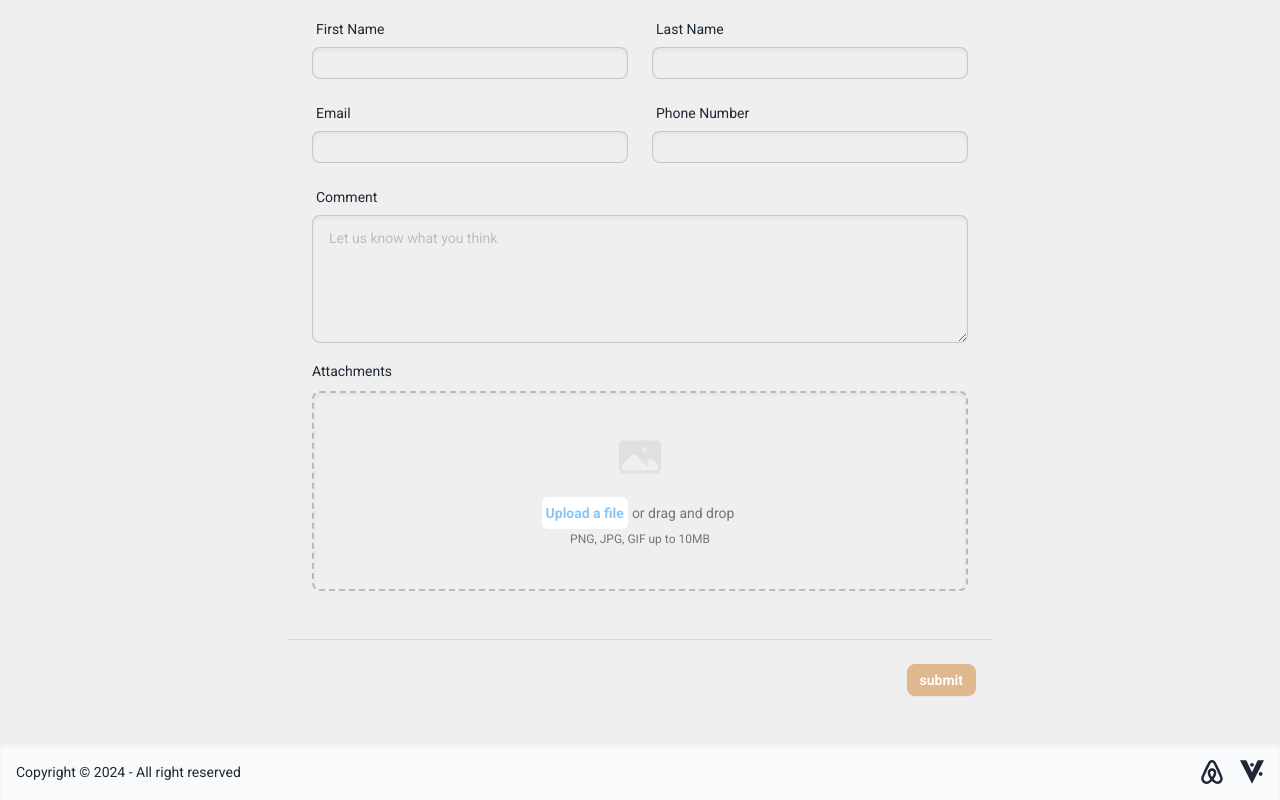
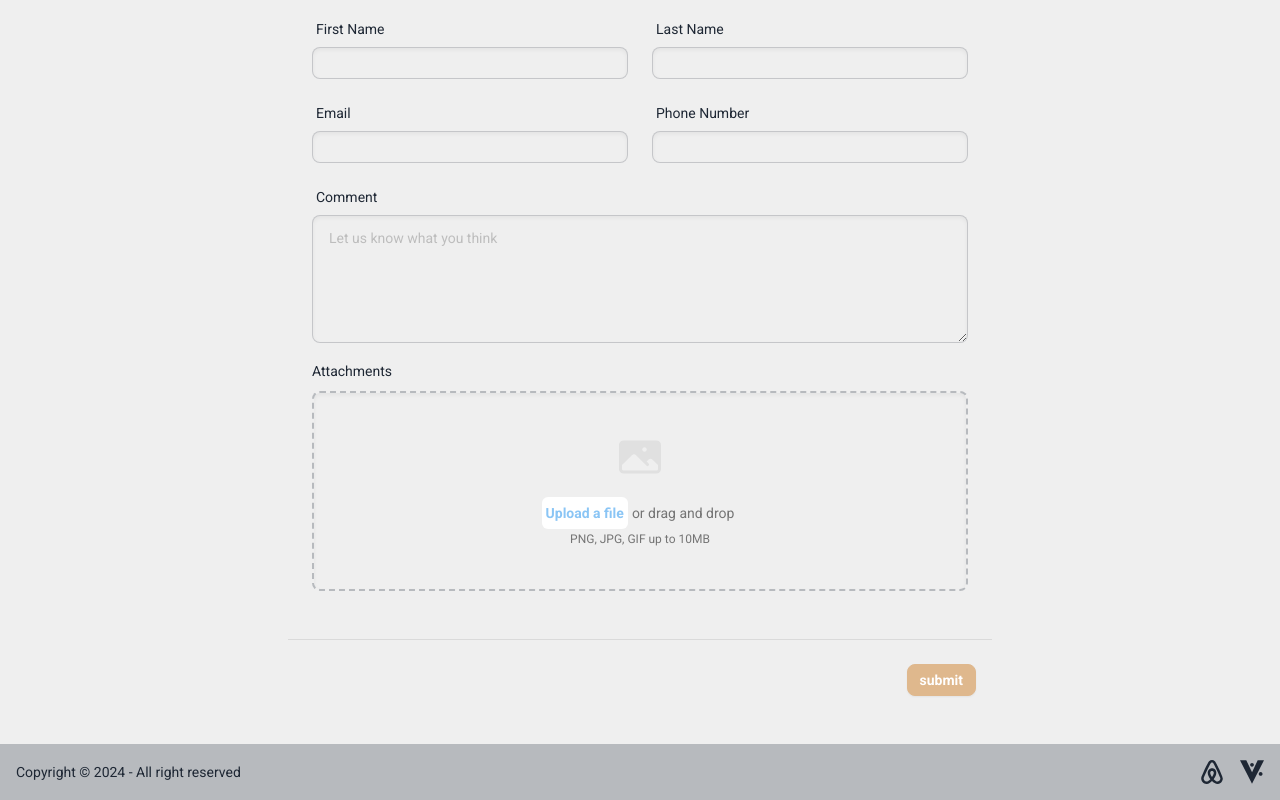
Before and after one commit to jmalab1/vista-monte-mar-app, a React (Vite) app: page /about_us in a window 1280 px wide. Shown: the part 781-1581 px from the top of the page. Built offline with nearby package versions, Linux system fonts and the light colour scheme; some icons are missing.

Commit message:
footer fix

```diff
--- a/src/modules/Footer/index.tsx
+++ b/src/modules/Footer/index.tsx
@@ -3,7 +3,7 @@ import VrboLogo from '../Logos/VrboLogo';
 
 export const Footer = () => {
   return (
-    <footer className="footer bg-base-200 text-base-content items-center p-4 shadow-inner">
+    <footer className="footer bg-base-300 text-base-content items-center p-4">
       <aside className="grid-flow-col items-center">
         <p>Copyright © {new Date().getFullYear()} - All right reserved</p>
       </aside>
```
